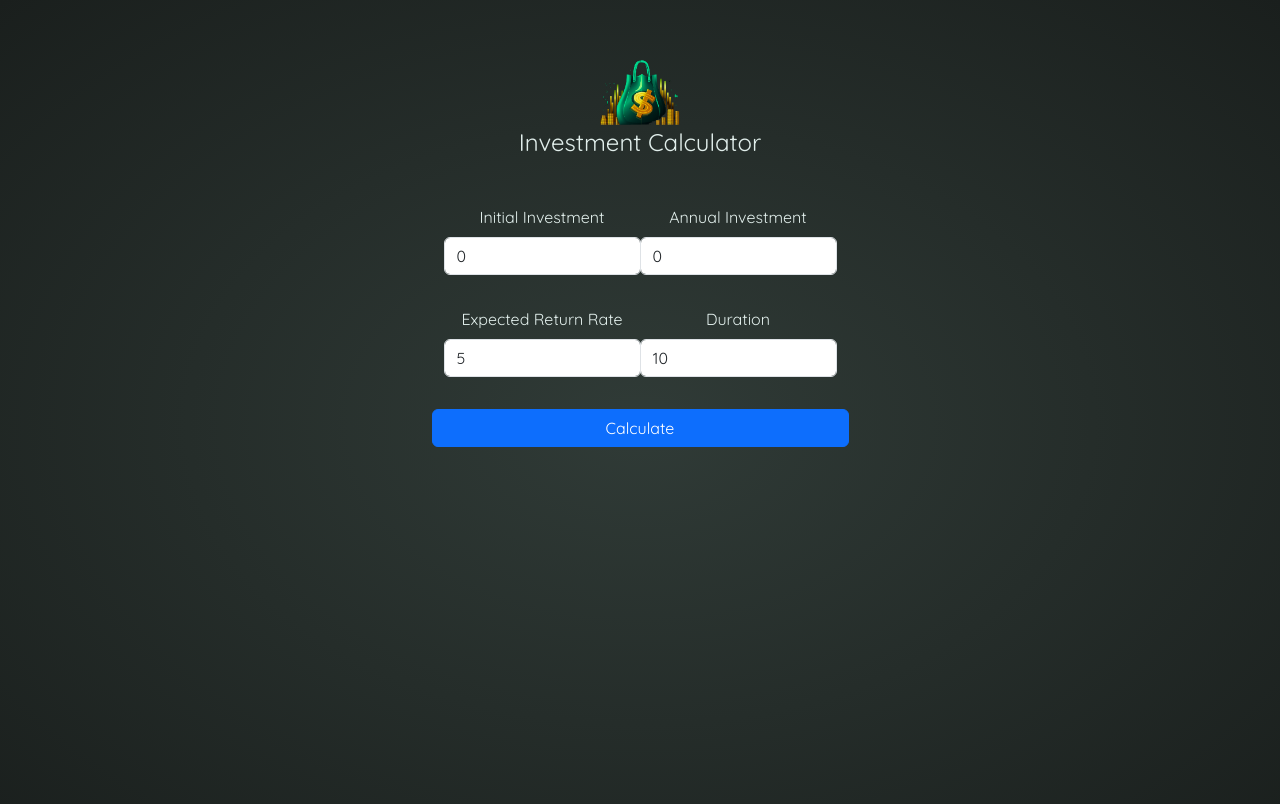
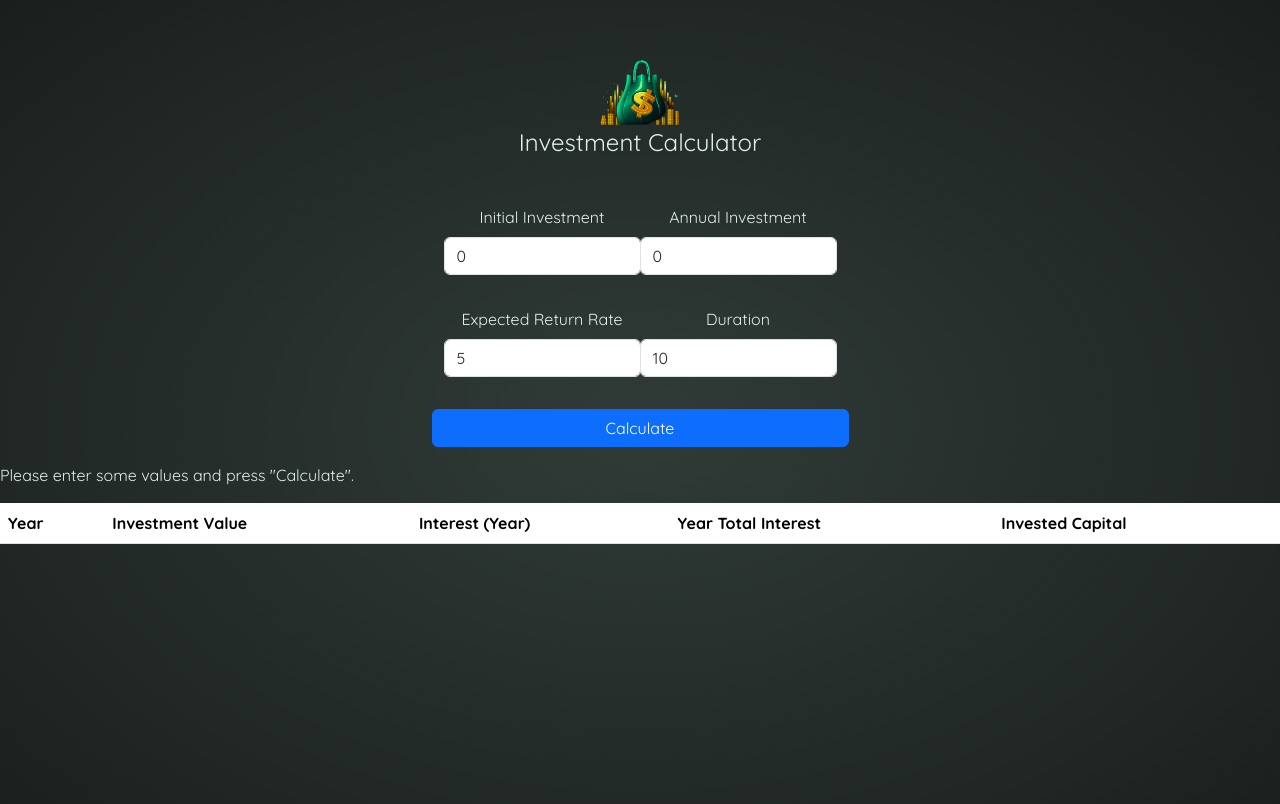
Before and after one commit to elevathi/Angular_Tut, an Angular app in the folder 01-starting-project/: page / in a window 1280 px wide. Shown: the top 804 px of the page. Built offline with nearby package versions, Linux system fonts and the light colour scheme.

Commit message:
table definition

```diff
--- a/01-starting-project/src/app/app.component.html
+++ b/01-starting-project/src/app/app.component.html
@@ -1,2 +1,3 @@
 <app-header/>
 <app-user-input (calculate)="onCalculateInvestmentResults($event)"/>
+<app-investment-results [results]="">
--- a/01-starting-project/src/app/app.component.ts
+++ b/01-starting-project/src/app/app.component.ts
@@ -1,19 +1,16 @@
 import { Component } from '@angular/core';
 import { HeaderComponent } from './header/header.component';
 import { UserInputComponent } from './user-input/user-input.component';
+import { type InvestmentInput } from './investment-input.model';
+import { InvestmentResultsComponent } from "./investment-results/investment-results.component";
 
 @Component({
   selector: 'app-root',
   templateUrl: './app.component.html',
-  imports: [HeaderComponent, UserInputComponent],
+  imports: [HeaderComponent, UserInputComponent, InvestmentResultsComponent],
 })
 export class AppComponent {
-  onCalculateInvestmentResults(data: {
-    initialInvestment: number;
-    duration: number;
-    expectedReturn: number;
-    annualInvestment: number;
-  }) {
+  onCalculateInvestmentResults(data: InvestmentInput) {
     const { initialInvestment, duration, expectedReturn, annualInvestment } =
       data;
     const annualData = [];
@@ -35,6 +32,6 @@
       });
     }
 
-    return annualData;
+    console.log(annualData);
   }
 }
--- /dev/null
+++ b/01-starting-project/src/app/investment-input.model.ts
@@ -0,0 +1,6 @@
+export interface InvestmentInput{
+    initialInvestment: number;
+    duration: number;
+    expectedReturn: number;
+    annualInvestment: number;
+  }
--- /dev/null
+++ b/01-starting-project/src/app/investment-results/investment-results.component.html
@@ -0,0 +1,15 @@
+<p>Please enter some values and press "Calculate".</p>
+<table class="table">
+  <thead>
+    <tr>
+      <th>Year</th>
+      <th>Investment Value</th>
+      <th>Interest (Year)</th>
+      <th>Year Total Interest</th>
+      <th>Invested Capital</th>
+    </tr>
+  </thead>
+  <tbody>
+
+  </tbody>
+</table>
--- a/01-starting-project/src/app/user-input/user-input.component.ts
+++ b/01-starting-project/src/app/user-input/user-input.component.ts
@@ -1,5 +1,6 @@
 import { Component, output } from '@angular/core';
 import { FormsModule } from '@angular/forms';
+import type{ InvestmentInput } from '../investment-input.model';
 
 @Component({
   selector: 'app-user-input',
@@ -8,12 +9,7 @@
   styleUrl: './user-input.component.css',
 })
 export class UserInputComponent {
-  calculate = output<{
-    initialInvestment: number;
-    duration: number;
-    expectedReturn: number;
-    annualInvestment: number;
-  }>();
+  calculate = output<InvestmentInput>();
 
   enteredInitialInvestment = '0';
   enteredAnnualInvestments = '0';
```
Also changed, not shown: 01-starting-project/src/app/investment-results/investment-results.component.ts (added, +19 -0 lines), 01-starting-project/src/app/investment-results/investment-results.component.css (added).
